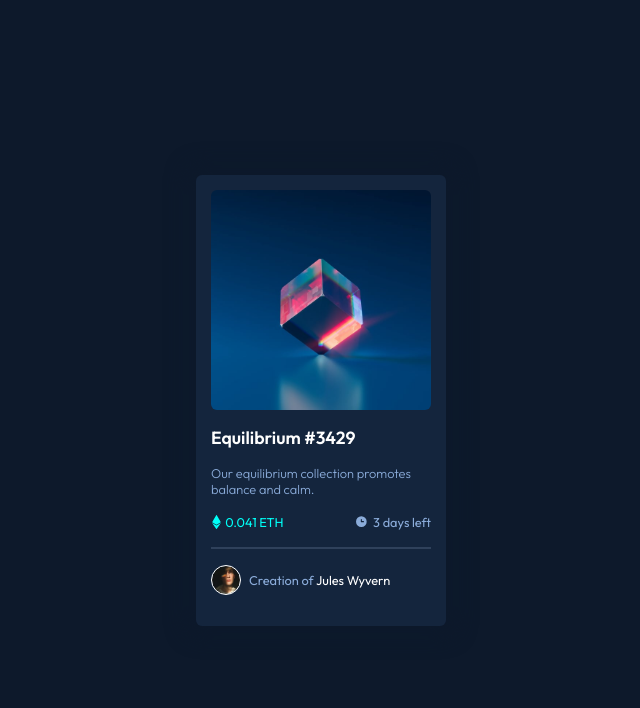
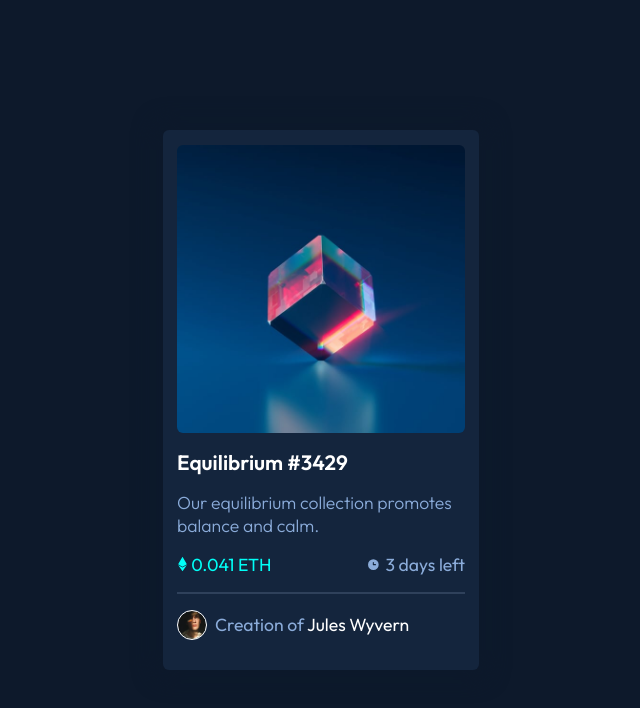
Before and after one commit to DianaVCruz/nft-card-component, a plain HTML site: page index.html in a window 1280 px wide. Shown: the whole page, without its empty margins (319-959 px from the left). Drawn offline with Linux system fonts and the light colour scheme.

Commit message:
fixing font size

```diff
--- a/style.css
+++ b/style.css
@@ -18,8 +18,8 @@
   box-sizing: border-box;
 }
 body{
-  width: 100%;
-  height: 100vh;
+  max-width: 100vw;
+  min-height: 100vh;
   display: grid;
   place-content: center;
   background: var(--bg-body);
@@ -27,18 +27,19 @@ body{
 }
 .card{
   background: var(--bg-card);
-  box-shadow: 0px 0px 20px 10px var(--bg-body);
+  box-shadow: 0px 0px 1.25rem 10px var(--bg-body);
   border-radius: 6px;
-  padding: 15px;
+  padding: .9rem;
 }
 .card__content{
-  width: 220px;
+  max-width: 18rem;
 }
 .content__img{
-  width: 100%;
-  height: 220px;
+  max-width: 100%;
+  height: 18rem;
   background-image: url(./images/image-equilibrium.jpg);
   background-size: cover;
+  background-position: center;
   background-repeat: no-repeat;
   position: relative;
   border-radius: 6px;
@@ -65,7 +66,7 @@ body{
 .content__img:hover .content__img--filter{opacity: .5;}
 .body__title{
   font-weight: 600;
-  font-size: 1.1rem;
+  font-size: 1.3rem;
   margin: 1rem 0;
   color: var(--text-color);
   transition: .5s ease;
@@ -73,14 +74,14 @@ body{
 }
 .body__title:hover{color: var(--secundary-color);}
 .body__paragraph{
-  font-size: .8rem;
+  font-size: 1.1rem;
   font-weight: 300;
   margin-bottom: 1rem;
 }
 .data{
   display: flex;
   justify-content: space-between;
-  font-size: .8rem;
+  font-size: 1.1rem;
   padding-bottom: 1rem;
   border-bottom: 2px solid var(--color-line);
 }
@@ -92,9 +93,7 @@ body{
   gap: .2rem;
 }
 .data__points{color: var(--secundary-color);}
-.data svg{
-  transform: scale(.8);
-}
+.data svg{transform: scale(.8);}
 .user{
   display: flex;
   justify-content: start;
@@ -110,9 +109,6 @@ body{
   background-size: cover;
   border: 1px solid var(--text-color);
 }
-.user__name{
-  font-size: .8rem;
-
-}
+.user__name{font-size: 1.1rem;}
 .user__name span{color: var(--text-color);transition: .5s ease; cursor: pointer;}
 .user__name span:hover{color: var(--secundary-color);}
```
